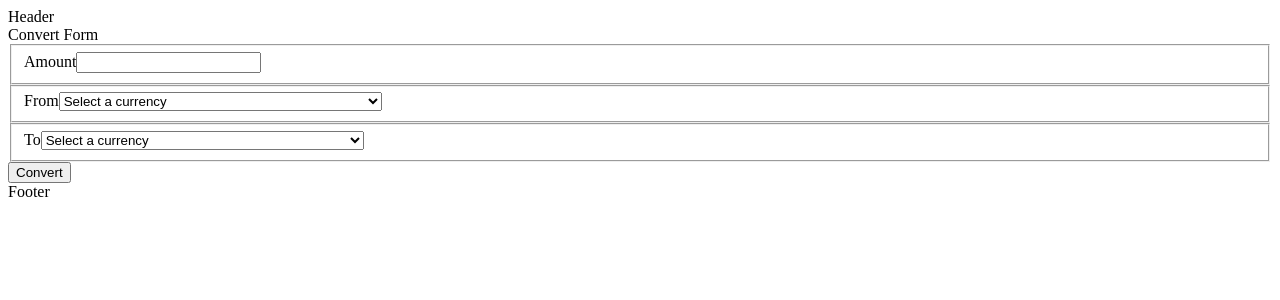
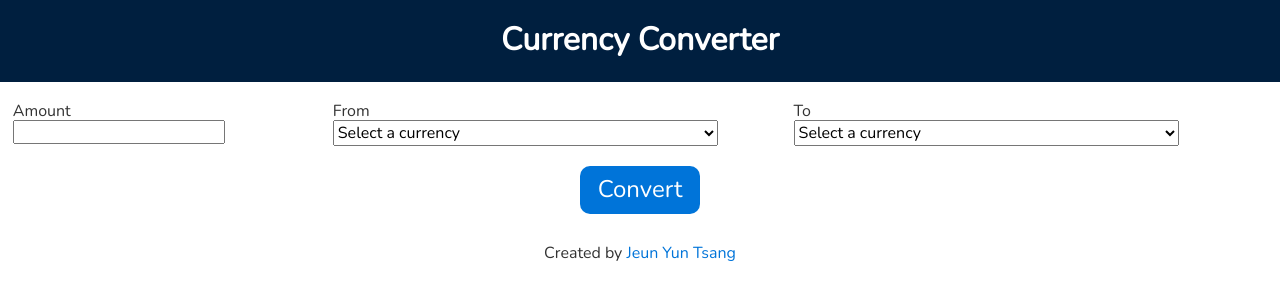
Before and after one commit to jytsang/currency-checker, a React (Create React App) app: page / in a window 1280 px wide. Shown: the top 300 px of the page. Built offline with nearby package versions, Linux system fonts and the light colour scheme.

Commit message:
set basic styles

```diff
--- a/package.json
+++ b/package.json
@@ -4,6 +4,7 @@
   "private": true,
   "dependencies": {
     "axios": "^0.18.0",
+    "normalize.css": "^8.0.1",
     "react": "^16.8.6",
     "react-dom": "^16.8.6",
     "react-redux": "^7.0.2",
--- a/public/index.html
+++ b/public/index.html
@@ -22,6 +22,7 @@
       work correctly both with client-side routing and a non-root public URL.
       Learn how to configure a non-root public URL by running `npm run build`.
     -->
+    <link href="https://fonts.googleapis.com/css?family=Nunito" rel="stylesheet">
     <title>Currency Checker</title>
   </head>
   <body>
--- a/src/App.js
+++ b/src/App.js
@@ -1,3 +1,5 @@
+import 'normalize.css';
+import './style.css';
 import React from 'react';
 
 import Header from './components/template/Header';
--- a/src/components/conversion/ConvertAmount.js
+++ b/src/components/conversion/ConvertAmount.js
@@ -3,11 +3,11 @@ import React from 'react';
 class ConvertAmount extends React.Component {
   render() {
     const { input, meta, type } = this.props;
-    console.log(this.props);
+    const className = `form-group form-group-amount`;
 
     return (
-      <fieldset>
-        <label htmlFor={input.name}>Amount</label>
+      <fieldset className={className}>
+        <label className="form-group-label" htmlFor={input.name}>Amount</label>
         <input id={input.name} {...input} type={type} />
         <span>{meta.touched && meta.error}</span>
       </fieldset>
--- a/src/components/conversion/ConvertCurrencies.js
+++ b/src/components/conversion/ConvertCurrencies.js
@@ -3,10 +3,11 @@ import React from 'react';
 class ConvertCurrencies extends React.Component {
   render() {
     const { input, currencies, label } = this.props;
-    console.log(this.props);
+    const className = `form-group form-group-currency`;
+
     return (
-      <fieldset>
-        <label htmlFor={input.name}>{label}</label>
+      <fieldset className={className}>
+        <label className="form-group-label" htmlFor={input.name}>{label}</label>
         <select id={input.name} {...input}>
           <option value="">Select a currency</option>
           {currencies}
--- a/src/components/conversion/ConvertForm.js
+++ b/src/components/conversion/ConvertForm.js
@@ -34,13 +34,18 @@ class ConvertForm extends React.Component {
     });
 
     return (
-      <form onSubmit={this.props.handleSubmit(this.onSubmit)}>
-        Convert Form
-        <Field name="amount" type="text" component={ConvertAmount} />
-        <Field name="baseCurr" label="From" component={ConvertCurrencies} currencies={this.renderCurrencyOptions(currenciesSorted)} />
-        <Field name="targetCurr" label="To" component={ConvertCurrencies} currencies={this.renderCurrencyOptions(currenciesSorted)} />
-        <button type="submit">Convert</button>
-      </form>
+      <div className="container">
+        <form className="convert-form" onSubmit={this.props.handleSubmit(this.onSubmit)}>
+          <div className="clearfix">
+            <Field name="amount" type="text" component={ConvertAmount} />
+            <Field name="baseCurr" label="From" component={ConvertCurrencies} currencies={this.renderCurrencyOptions(currenciesSorted)} />
+            <Field name="targetCurr" label="To" component={ConvertCurrencies} currencies={this.renderCurrencyOptions(currenciesSorted)} />
+          </div>
+          <div className="submit-container">
+            <button className="button-submit" type="submit">Convert</button>
+          </div>
+        </form>
+      </div>
     );
   }
 }
--- a/src/components/conversion/ShowConversion.js
+++ b/src/components/conversion/ShowConversion.js
@@ -10,7 +10,9 @@ class ShowConversion extends React.Component {
     }
 
     return (
-      <div>{this.props.conversion.val}</div>
+      <div className="result container">
+        {this.props.conversion.val}
+      </div>
     );
   }
 }
--- a/src/components/template/Footer.js
+++ b/src/components/template/Footer.js
@@ -2,7 +2,11 @@ import React from 'react';
 
 const Footer = () => {
   return (
-    <footer>Footer</footer>
+    <footer className="footer">
+      <div className="container">
+        Created by <a href="https://www.jytsang.com">Jeun Yun Tsang</a>
+      </div>
+    </footer>
   );
 };
 
--- a/src/components/template/Header.js
+++ b/src/components/template/Header.js
@@ -2,7 +2,11 @@ import React from 'react';
 
 const Header = () => {
   return (
-    <header>Header</header>
+    <header className="header">
+      <div className="container">
+        <h1>Currency Converter</h1>
+      </div>
+    </header>
   );
 };
 
--- /dev/null
+++ b/src/style.css
@@ -0,0 +1,69 @@
+.clearfix::after {
+  content: "";
+  clear: both;
+  display: table;
+}
+
+body {
+  font-family: 'Nunito', sans-serif;
+  color: #333333;
+}
+
+a {
+  text-decoration: none;
+  color: #0074D9;
+}
+
+.container {
+  margin: 0 auto;
+  max-width: 1280px;
+}
+
+.header {
+  padding: 1px 0;
+  background-color: #001f3f;
+  text-align: center;
+  color: white;
+}
+
+.form-group {
+  float: left;
+  margin: 0;
+  border: none;
+  padding: 20px 1%;
+}
+
+.form-group-label {
+  display: block;
+}
+
+.form-group-amount {
+  width: 23%;
+}
+
+.form-group-currency {
+  width: 34%;
+}
+
+.submit-container {
+  text-align: center;
+}
+
+.button-submit {
+  border: none;
+  border-radius: 10px;
+  padding: 10px 18px;
+  background-color: #0074D9;
+  font-size: 24px;
+  color: white;
+}
+
+.result {
+  padding: 50px 0;
+  text-align: center;
+}
+
+.footer {
+  padding: 30px 0;
+  text-align: center;
+}
```
Also changed, not shown: 1 other file (tests, documents, lock files or other folders).
